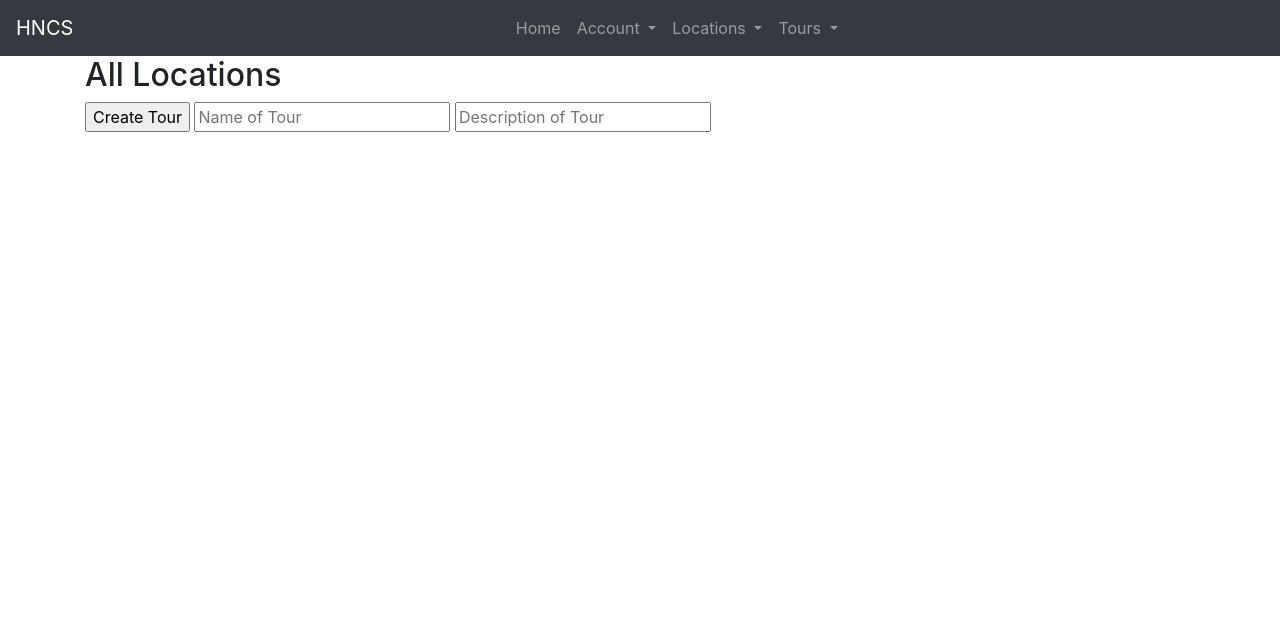
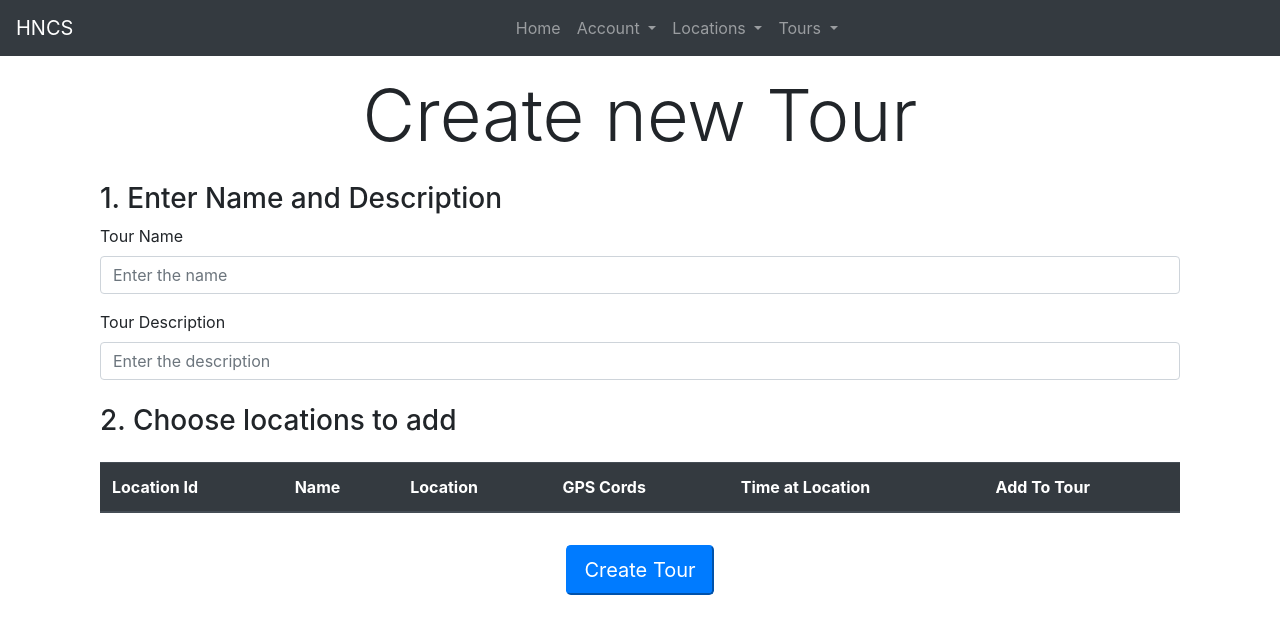
Before and after one commit to Auzzzz/SEPM-Assignment, a Flask app: page /admin/newtour in a window 1280 px wide. Shown: the top 634 px of the page. Run offline with Flask 2, Linux system fonts and the light colour scheme; the visitor is signed in with stand-in values (Sample User, id 1); data that the repository does not hold is empty; some libraries are stand-ins or nearby versions.

Commit message:
Updated creatre tour UI

```diff
--- a/templates/admin_newtour.html
+++ b/templates/admin_newtour.html
@@ -2,21 +2,47 @@
 {% block title %}Home{% endblock %}
 
 {% block content %}
-<h2>All Locations</h2>
-<h4></h4>
+<div class="container mt-3">
+<h2 class="display-3 text-center my-3" >Create new Tour</h2>
+<h3 class="mt-4">1. Enter Name and Description </h3>
 <form method="POST" action="{{ url_for('createNewTour') }}">
-    <input type="submit" value="Create Tour">
-    <input type="text" name="name" placeholder="Name of Tour" id="name" required>
-    <input type="text" name="desc" placeholder="Description of Tour" id="desc" required>
+    <div class="form-group">
+        <label for="name">Tour Name</label>
+        <input class="form-control" type="text" name="name" placeholder="Enter the name" id="name" required>
+    </div>
+    <div class="form-group">
+    <label for="description">Tour Description</label>
+    <input class="form-control" type="text" name="desc" placeholder="Enter the description" id="desc" required>
+    </div>
+
+    <h3 class="my-4">2. Choose locations to add </h3>
+
+    <table class="table my-3">
+        <thead class="thead-dark">
+          <tr>
+            <th scope="col">Location Id</th>
+            <th scope="col">Name</th>
+            <th scope="col">Location</th>
+            <th scope="col">GPS Cords</th>
+            <th scope="col">Time at Location</th>
+            <th scope="col">Add To Tour</th>
+          </tr>
+        </thead>
 {%for i in range(0, len)%}
-    <hr>
-        <li><input type ="checkbox" value="{{ locations[i]['id'] }}" name="newtour"></li>
-        <li>Location Id: {{ locations[i]['id'] }}</li>
-        <li>Name: {{ locations[i]['name'] }}</li>
-        <li>Location Description: {{ locations[i]['desc'] }}</li>
-        <li>GPS Cords: {{ locations[i]['gpscords'] }}</li>
-        <li>Time spent at Location {{ locations[i]['time'] }}</li>
+<tbody>
+    <th scope="row">{{ locations[i]['id'] }}</th>
+        <td>{{ locations[i]['name'] }}</td>
+        <td>{{ locations[i]['desc'] }}</td>
+        <td>{{ locations[i]['gpscords'] }}</td>
+        <td>{{ locations[i]['time'] }}</td>
+        <td><input type ="checkbox" value="{{ locations[i]['id'] }}" name="newtour"></td>
+</tbody>
 {%endfor%}
+</table>
+<div class="d-flex justify-content-center">
+<button class="btn-lg btn-primary my-3 text-center" type="submit" value="Create Tour">Create Tour</button>
+</div>
 </form>
+</div>
 
 {% endblock %}
```
